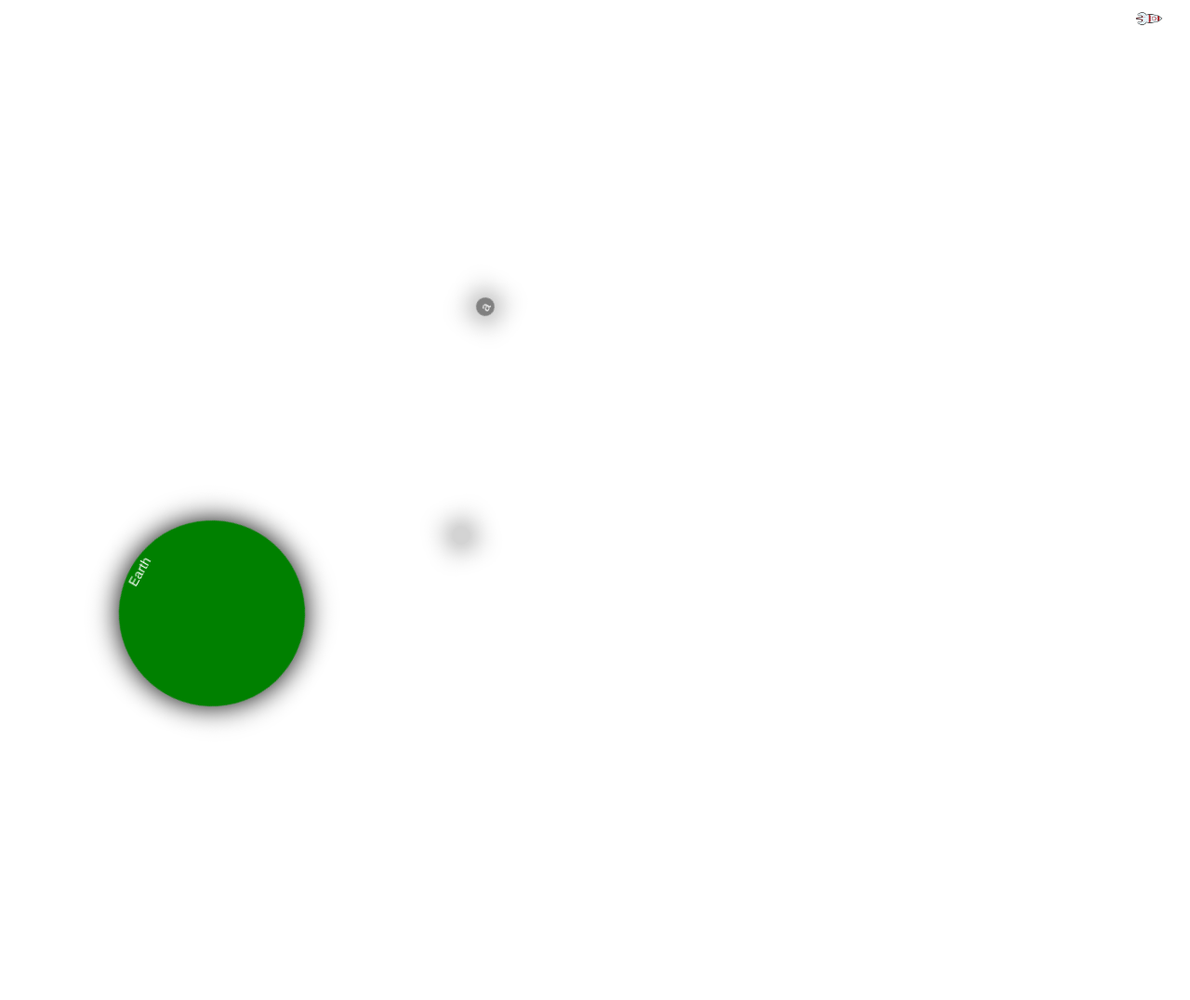
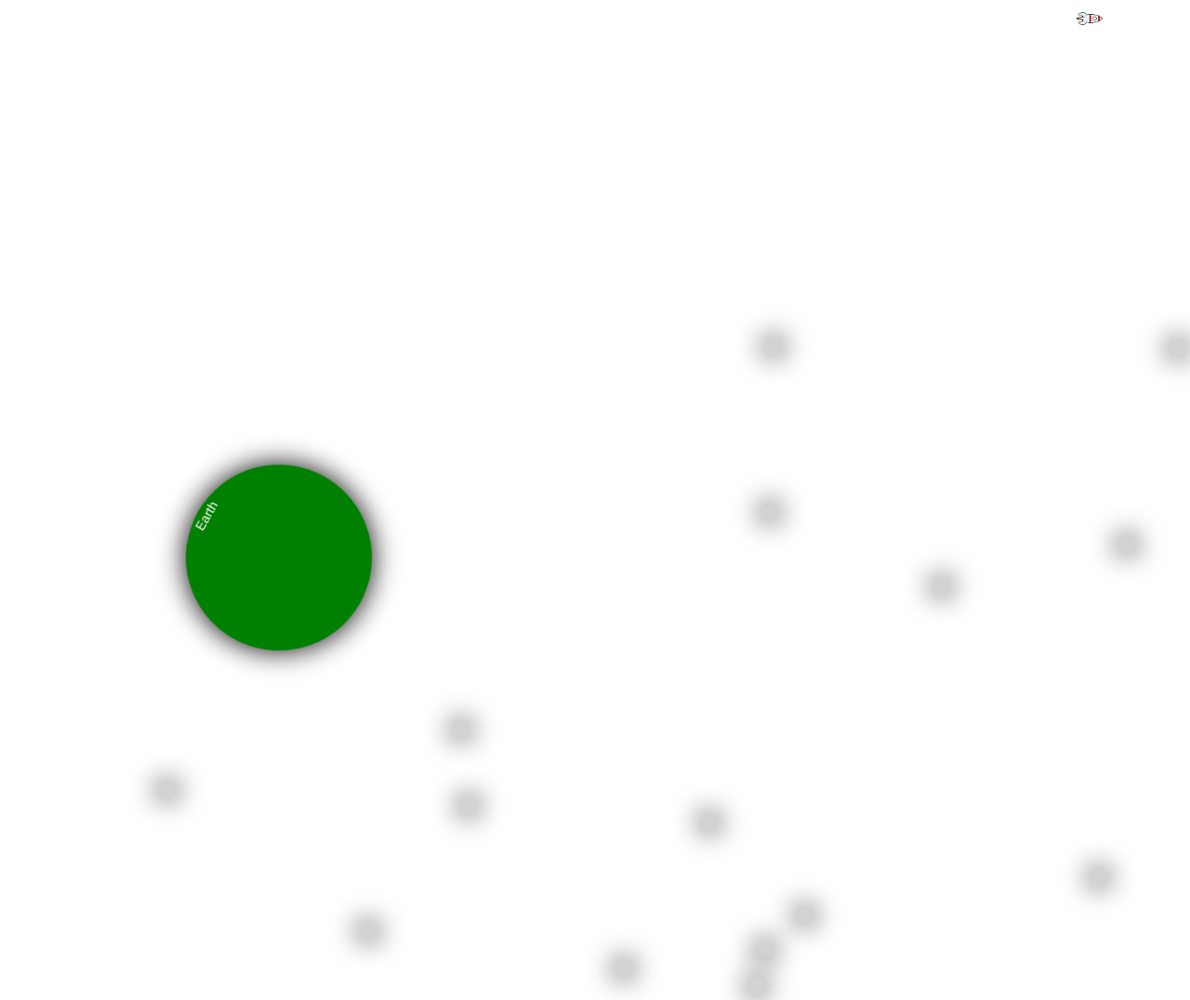
Before and after one commit to jczjdeveloper/WDI-Project-1-Game, a plain HTML site: page start.html in a window 1280 px wide. Shown: the whole page at 93% size. Before the commit the page ends 800 px from the top, so only its background shows below. Drawn offline with nearby package versions, Linux system fonts and the light colour scheme.

```diff
--- a/asteroids.js
+++ b/asteroids.js
@@ -5,7 +5,7 @@
   var asteroidsCreated = false;
   var asteroidsPosition = {};
   var astAngle = 100 * Math.random() + "deg";
-  var astSpeed = 2;
+  var astSpeed = 3;
 
   // SPAWN asteroids
   var spawnedAsteroids = [];
@@ -13,6 +13,7 @@
   this.getElement = function() {
     return asteroidsElement;
   }
+
 
     function createAsteroid() {
       var space = document.getElementsByClassName('startpagebackground')[0]
@@ -28,16 +29,51 @@
       document.body.appendChild(asteroidsElement)
     }
 
-
   function toRadians(angle) {
     return angle * (Math.PI / 180);
   }
 
+  function astWall() {
+
+    var asRect = asteroidsElement.getBoundingClientRect();
+    var w = parseInt(window.innerWidth);
+    var h = parseInt(window.innerHeight);
+
+    if(asRect.bottom > h){
+      asteroidsElement.style.top = (h-asRect.height) + 'px';
+    }
+
+    if(asRect.top < 0){
+      asteroidsElement.style.top = '0px';
+    }
+
+    if(asRect.left < 0){
+        asteroidsElement.style.left = '0px';
+    }
+
+    if(asRect.right > w){
+        asteroidsElement.style.left = ( w - asRect.width) + 'px' ;
+    }
+
+    // if(x + dx > canvas.width-ballRadius || x + dx < ballRadius) {
+    //     astSpeed = -2;
+    if (asteroidsElement.style.top < 0) {
+    asteroidsElement.style.top = parseInt(asteroidsElement.style.top) + Math.cos(toRadians(parseInt(astAngle))) * -(astSpeed) + "px";
+  }
+    // }
+    // if(y + dy > canvas.height-ballRadius || y + dy < ballRadius) {
+    //     astSpeed = -2;
+    if (asteroidsElement.style.left > 0) {
+    asteroidsElement.style.left = parseInt(asteroidsElement.style.left) + Math.sin(toRadians(parseInt(astAngle))) * -(astSpeed) + "px";
+    // }
+  }
+}
 
   function move() {
     // Asteroid movement based on random angle
     asteroidsElement.style.top = parseInt(asteroidsElement.style.top) + Math.cos(toRadians(parseInt(astAngle))) * astSpeed + "px";
     asteroidsElement.style.left = parseInt(asteroidsElement.style.left) + Math.sin(toRadians(parseInt(astAngle))) * astSpeed + "px";
+    astWall();
   }
 
   // function createAsteroid() {
@@ -54,6 +90,29 @@
   //       asteroidsElement.style.left = asteroidsPosition.x + "px";
   //   };
   //   spawnedAsteroids.push(createAsteroid());
+  // }
+
+  // function wall() {
+  //
+  //   var astRect = asteroidsElement.getBoundingClientRect();
+  //   var w = parseInt(window.innerWidth);
+  //   var h = parseInt(window.innerHeight);
+  //
+  //   if(astRect.bottom > h){
+  //     astElement.style.top = (h-astRect.height) + 'px';
+  //   }
+  //
+  //   if(astRect.top < 0){
+  //     astElement.style.top = '0px';
+  //   }
+  //
+  //   if(astRect.left < 0){
+  //       astElement.style.left = '0px';
+  //   }
+  //
+  //   if(astRect.right > w){
+  //       astElement.style.left = ( w - astRect.width) + 'px' ;
+  //   }
   // }
 
 
--- a/game.js
+++ b/game.js
@@ -1,8 +1,14 @@
 var Game = function() {
+
+
+// GAMAE MUSIC
+  // var audio = new Audio('Dark Ambience Loop.mp3');
+  // audio.play();
 
   // Game settings
   var settings = {}; // Containes all game settings
-  settings.walls = false; // The spaceship can not go outside the screen
+  settings.walls = true; // The spaceship can not go outside the screen
+  settings.astWall = true;
   settings.automatic = false; // The spaceship will move by itself
   settings.acceleration = 0.3; // Acceleration per frame
   settings.maxspeed = 5; // Max speed of the Spaceship
@@ -25,8 +31,10 @@
   function setupAssets() {
 
     assets.push(new Earth());
-    assets.push(new Asteroids());
-
+    for (var i=0; i < 15; i++) {
+      console.log('create asteroid')
+        assets.push(new Asteroids());
+    }
   }
 
   // Setup event listeners
@@ -117,11 +125,10 @@
       }
 
       if (distance < playerBoundingCircle.radius + planetBoundingCircle.radius) {
-        console.log("collision with Earth detected");
+        console.log("YOU WIN! YOU MADE IT BACK TO EARTH!");
       }
     }
   }
-
 
   function collisionDetectionAst() {
 
@@ -165,12 +172,14 @@
 
     player.render(interactions);
 
+
     for (var i = 0; i < assets.length; i++) {
       assets[i].render(interactions);
     }
 
     collisionDetectionEarth();
     collisionDetectionAst();
+    frame++;
   }
 
   var self = this; // Add this line
--- a/p_earth.js
+++ b/p_earth.js
@@ -27,7 +27,5 @@
     }
 
   }
-
-
   init();
 }
--- a/spaceship.js
+++ b/spaceship.js
@@ -139,7 +139,6 @@
 
   }
 
-
   this.render = function(interactions) {
     accelerate(interactions);
     turn(interactions);
--- a/start.html
+++ b/start.html
@@ -14,8 +14,6 @@
       <script src="http://cdnjs.cloudflare.com/ajax/libs/html5shiv/3.7.2/html5shiv.js"></script>
       <script src="http://cdnjs.cloudflare.com/ajax/libs/respond.js/1.4.2/respond.js"></script>
     <![endif]-->
-
-
 </head>
 
 <body>
@@ -32,7 +30,7 @@
 <!-- OBJECTS (Spaceship, planets, asteroids etc) -->
   <div id="ship"></div>
   <div class="earthname" id="earth">Earth</div>
-  <div class="asteroidsname" id="asteroids">a</div>
+  <!-- <div class="asteroidsname" id="asteroids">a</div> -->
 
 </div>
 <!-- HEADS UP DISPLAY(HUD) FOR ORE, OXYGEN AND FUEL -->
@@ -53,10 +51,6 @@
   <script type="text/javascript" src="p_earth.js"></script>
   <script type="text/javascript" src="asteroids.js"></script>
   <script type="text/javascript" src="game.js"></script>
-
-
-
-
   <!-- jQuery (necessary for Bootstrap's JavaScript plugins) -->
   <script src="http://cdnjs.cloudflare.com/ajax/libs/jquery/2.1.3/jquery.min.js"></script>
   <!-- Include all compiled plugins (below), or include individual files as needed -->
--- a/style.css
+++ b/style.css
@@ -2,7 +2,6 @@
 
 .homepagecontent, .instructions {
   text-align: center;
-  position: relative;
   margin-left: auto;
   margin-right: auto;
   z-index: 1;
@@ -14,22 +13,12 @@
   z-index: 1;
 }
 
-.homepagebackground, .instructionsbackground, .startpagebackground {
+.homepagebackground, .instructionsbackground,.startpagebackground  {
   background-color: black;
   background-size: auto;
   background-position: center;
-  min-width: 100%;
-  min-height: 100%;
   position: relative;
 }
-
-/*Set environment size*/
-.body {
-  width: 100%;
-  height: 100%;
-  position: fixed;
-}
-
 
 .socialmediaicons {
   color: white;
@@ -151,8 +140,6 @@
   background-size: auto;
   background-repeat: no-repeat;
   background-position: center;
-  min-width: 100%;
-  min-height: 100%;
 }
 
 
@@ -168,8 +155,8 @@
   background-size: contain;
   background-repeat: no-repeat;
   position: absolute;
-  top:5%;
-  left:95%;
+  top:10%;
+  left:90%;
   transform-origin: center center;
   border-radius: 50%;
   z-index: 1;
@@ -179,10 +166,10 @@
   height: 200px;
   width: 200px;
   background-color: green;
-  position: fixed;
+  position: absolute;
   border-radius: 50%;
-  top: 70%;
-  left: 10%;
+  top: 500px;
+  left: 200px;
   -moz-box-shadow: 0 0 20px black;
   -webkit-box-shadow: 0 0 20px black;
   box-shadow: 0px 0px 30px black;
@@ -202,7 +189,6 @@
   height: 20px;
   width: 20px;
   background-color: gray;
-  position: fixed;
   border-radius: 50%;
   top: 40%;
   left: 40%;
@@ -211,21 +197,21 @@
   box-shadow: 0px 0px 30px black;
 }
 
-.asteroidsname {
+/*.asteroidsname {
   text-align: center;
   position: absolute;
   color: white;
   -webkit-animation: spin 6s linear infinite;
   -moz-animation: spin 6s linear infinite;
   animation: spin 6s linear infinite;
-}
+}*/
 
 .astNew {
-  position: relative;
   width: 20px;
   height: 20px;
   background-color: lightgray;
   border-radius: 50%;
+  position: relative;
   -moz-box-shadow: 0 0 20px black;
   -webkit-box-shadow: 0 0 20px black;
   box-shadow: 0px 0px 30px black;
```
Also changed, not shown: 1 other file. Lines whose indentation alone changed are shown as unchanged.
